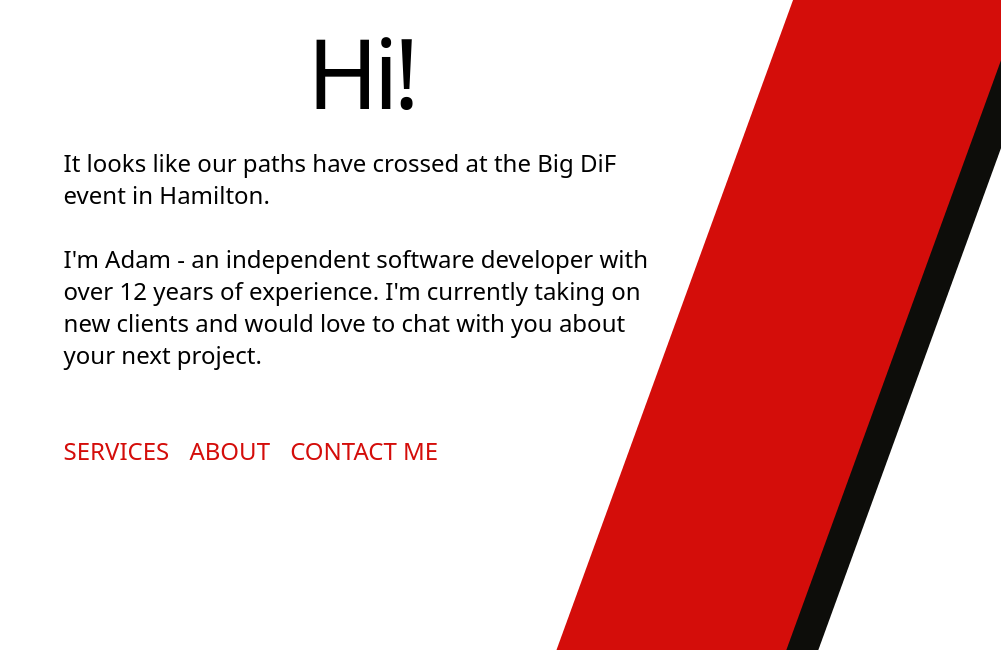
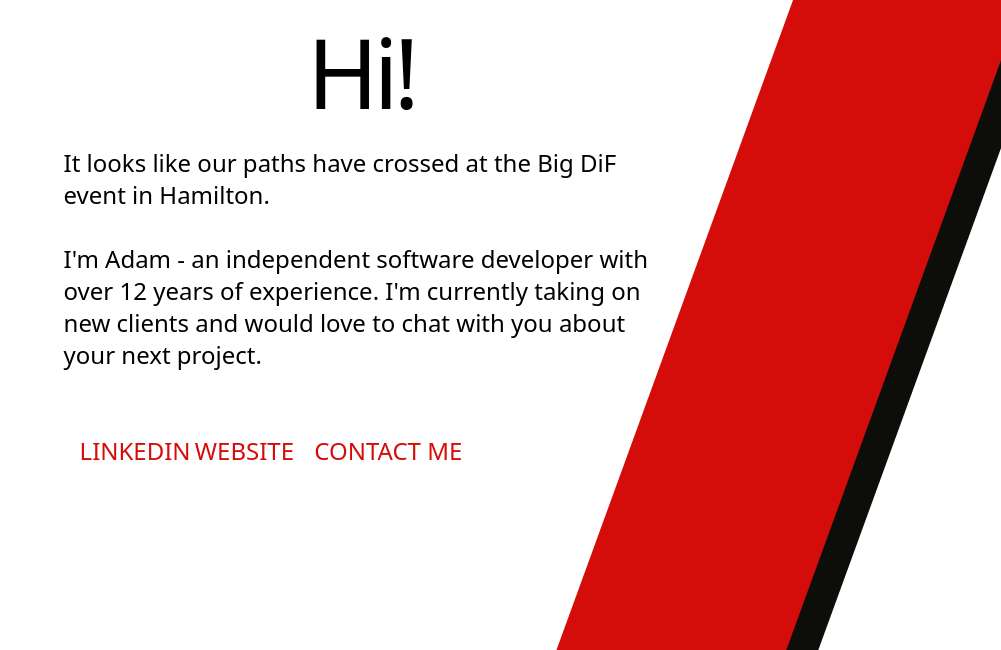
Before and after one commit to AdamWills/adamwills.dev, a website: page events/big-dif-2023.html in a window 1280 px wide. Shown: the part 150-800 px from the top of the page, without its empty margins (279-1280 px from the left). Drawn offline with nearby package versions, Linux system fonts and the light colour scheme; files that its build step writes are made by us from their sources; a web font is replaced by a local one.

Commit message:
updated links

```diff
--- a/events/big-dif-2023.html
+++ b/events/big-dif-2023.html
@@ -111,18 +111,18 @@
 
           <nav class="">
             <ul>
+              <li class="ml-4 inline-block">
+                <a
+                  href="https://www.linkedin.com/in/adamwillsdev/"
+                  class="tk-futura-pt text-2xl font-medium uppercase text-brand-red"
+                  >LinkedIn</a
+                >
+              </li>
               <li class="inline-block">
                 <a
-                  href="/#services"
+                  href="/"
                   class="tk-futura-pt text-2xl font-medium uppercase text-brand-red"
-                  >Services</a
-                >
-              </li>
-              <li class="ml-4 inline-block">
-                <a
-                  href="/#about"
-                  class="tk-futura-pt text-2xl font-medium uppercase text-brand-red"
-                  >About</a
+                  >Website</a
                 >
               </li>
               <li class="ml-4 inline-block">
```
